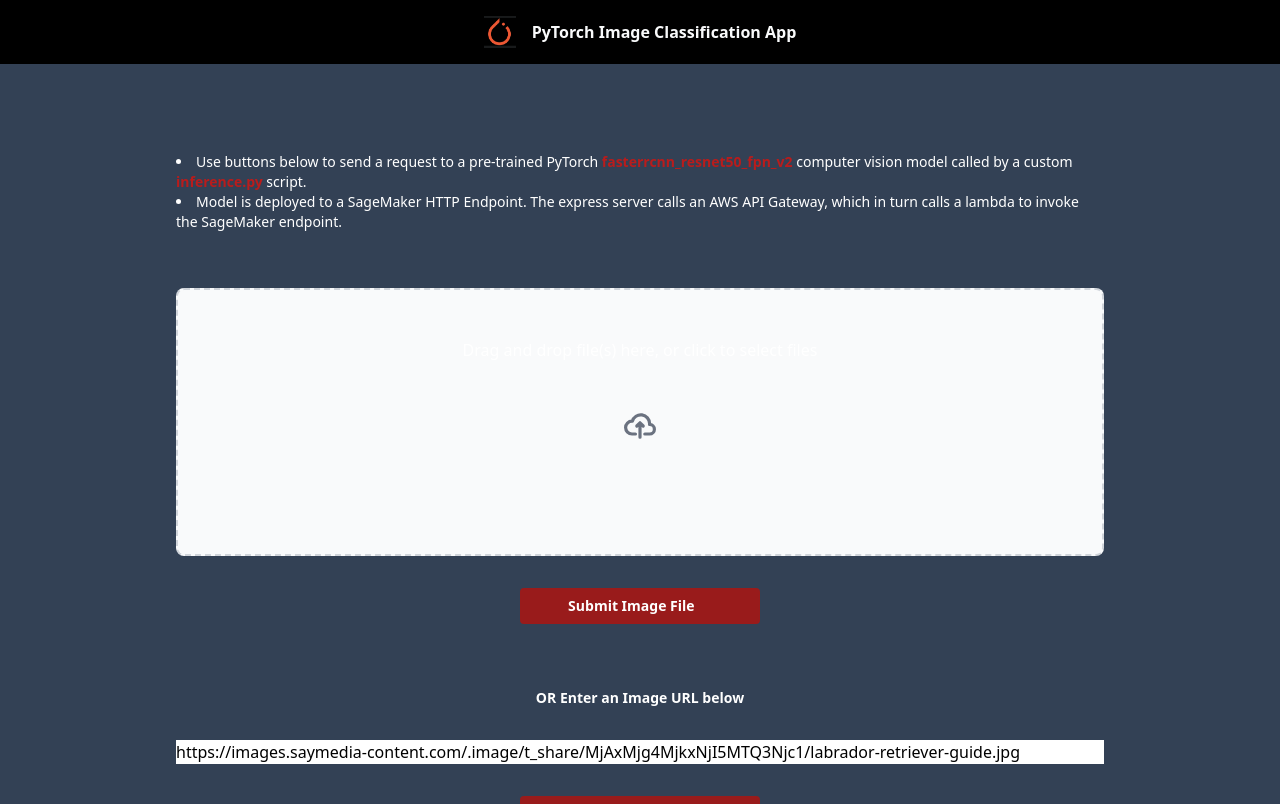
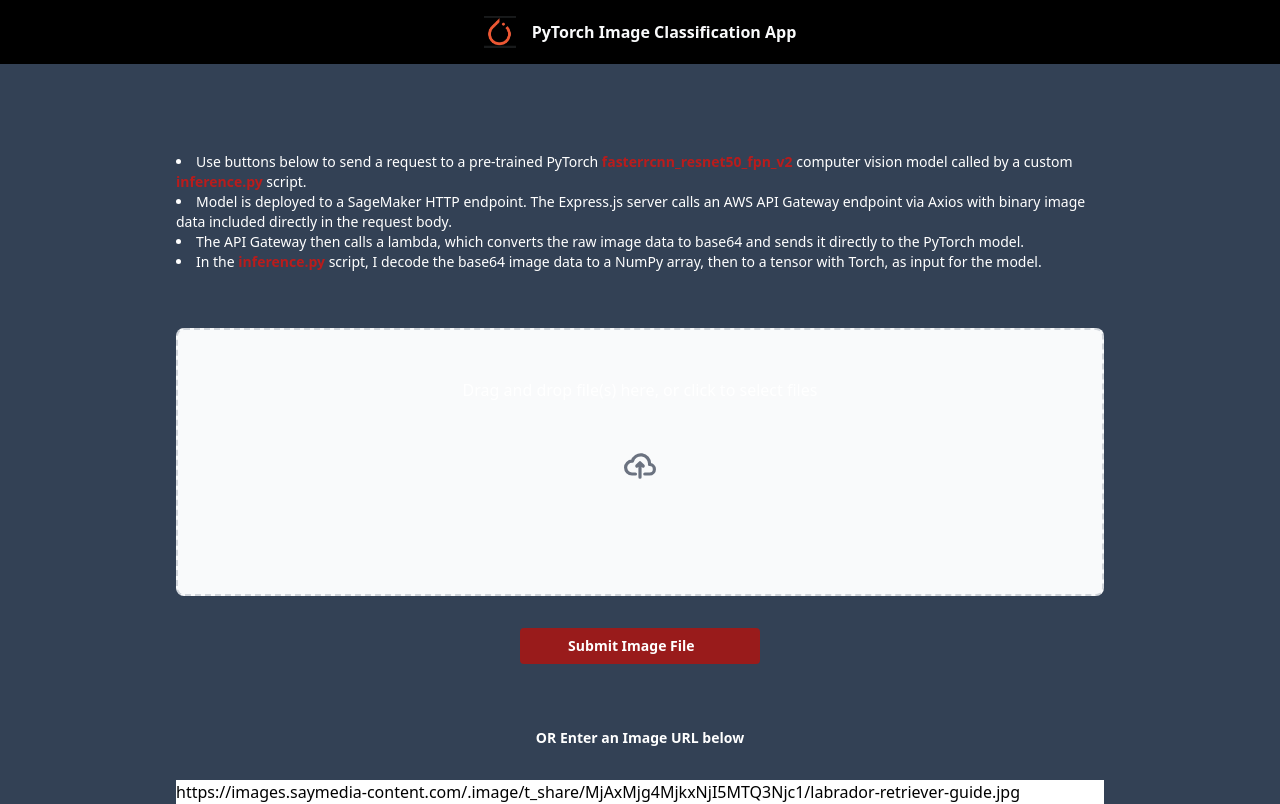
Before and after one commit to Mike11199/PyTorch-Image-Classification-Java-Flask-TypeScript, a React (Vite) app in the folder frontend/: page / in a window 1280 px wide. Shown: the top 804 px of the page. Built offline with nearby package versions, Linux system fonts and the light colour scheme.

Commit message:
add more bullet points

```diff
--- a/frontend/src/assets/components/HomePage.tsx
+++ b/frontend/src/assets/components/HomePage.tsx
@@ -4,7 +4,10 @@
 import DropZone from "./Dropzone";
 import Button from "./Button";
 import ImageCanvas from "./ImageCanvas";
-import { createImageURLFromBlob, convertImageUrlToImage } from "./FunctionUtils";
+import {
+  createImageURLFromBlob,
+  convertImageUrlToImage,
+} from "./FunctionUtils";
 
 const HomePage = () => {
   const [inputValue, setInputValue] = useState(
@@ -70,9 +73,18 @@
             <strong className="text-red-700">inference.py</strong> script.
           </li>
           <li>
-            Model is deployed to a SageMaker HTTP Endpoint. The express server
-            calls an AWS API Gateway, which in turn calls a lambda to invoke the
-            SageMaker endpoint.
+            Model is deployed to a SageMaker HTTP endpoint. The Express.js
+            server calls an AWS API Gateway endpoint via Axios with binary image
+            data included directly in the request body.
+            <li>
+              The API Gateway then calls a lambda, which converts the raw image
+              data to base64 and sends it directly to the PyTorch model.
+            </li>
+            <li>
+              In the <strong className="text-red-700">inference.py</strong>{" "}
+              script, I decode the base64 image data to a NumPy array, then to a
+              tensor with Torch, as input for the model.
+            </li>
           </li>
         </div>
 
```
